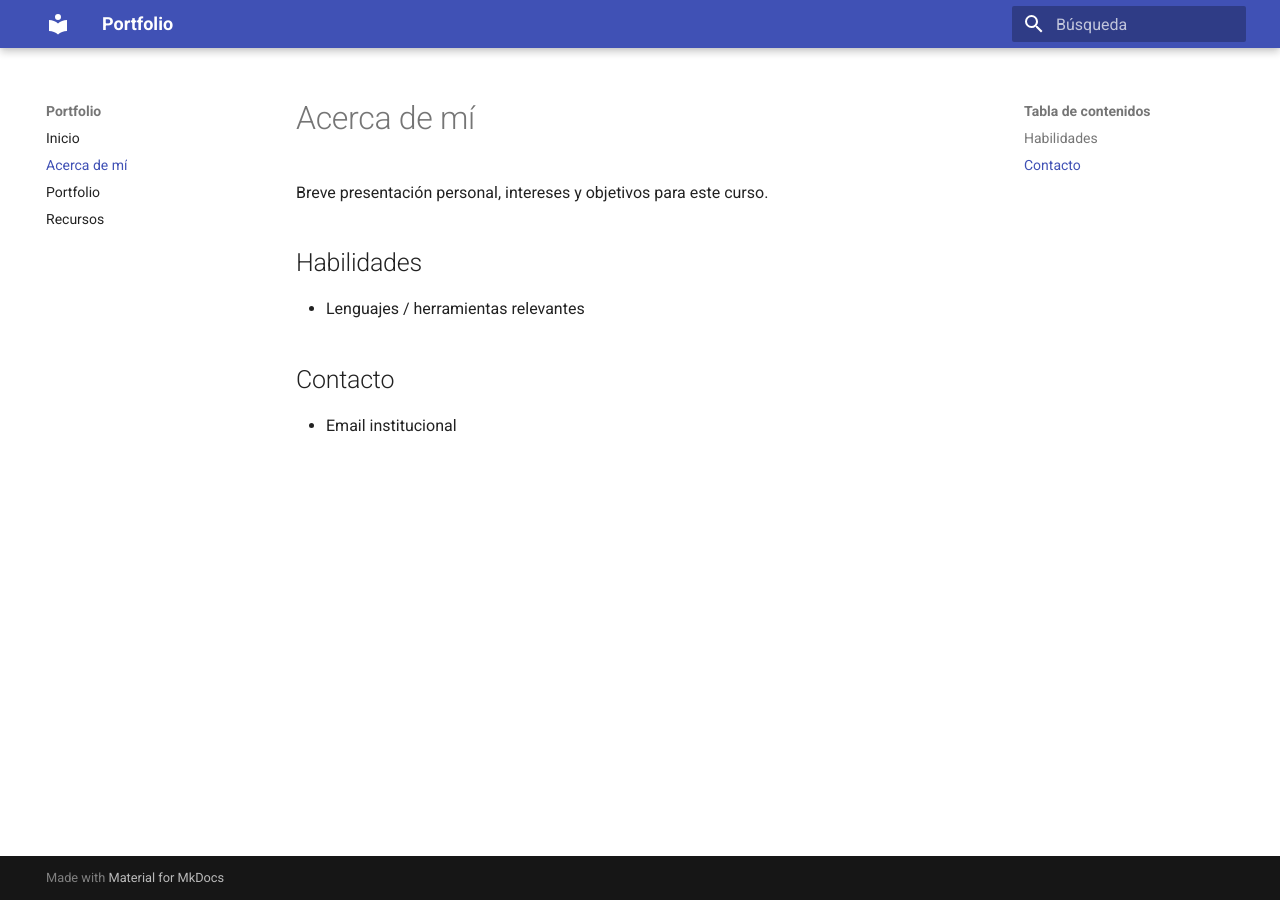
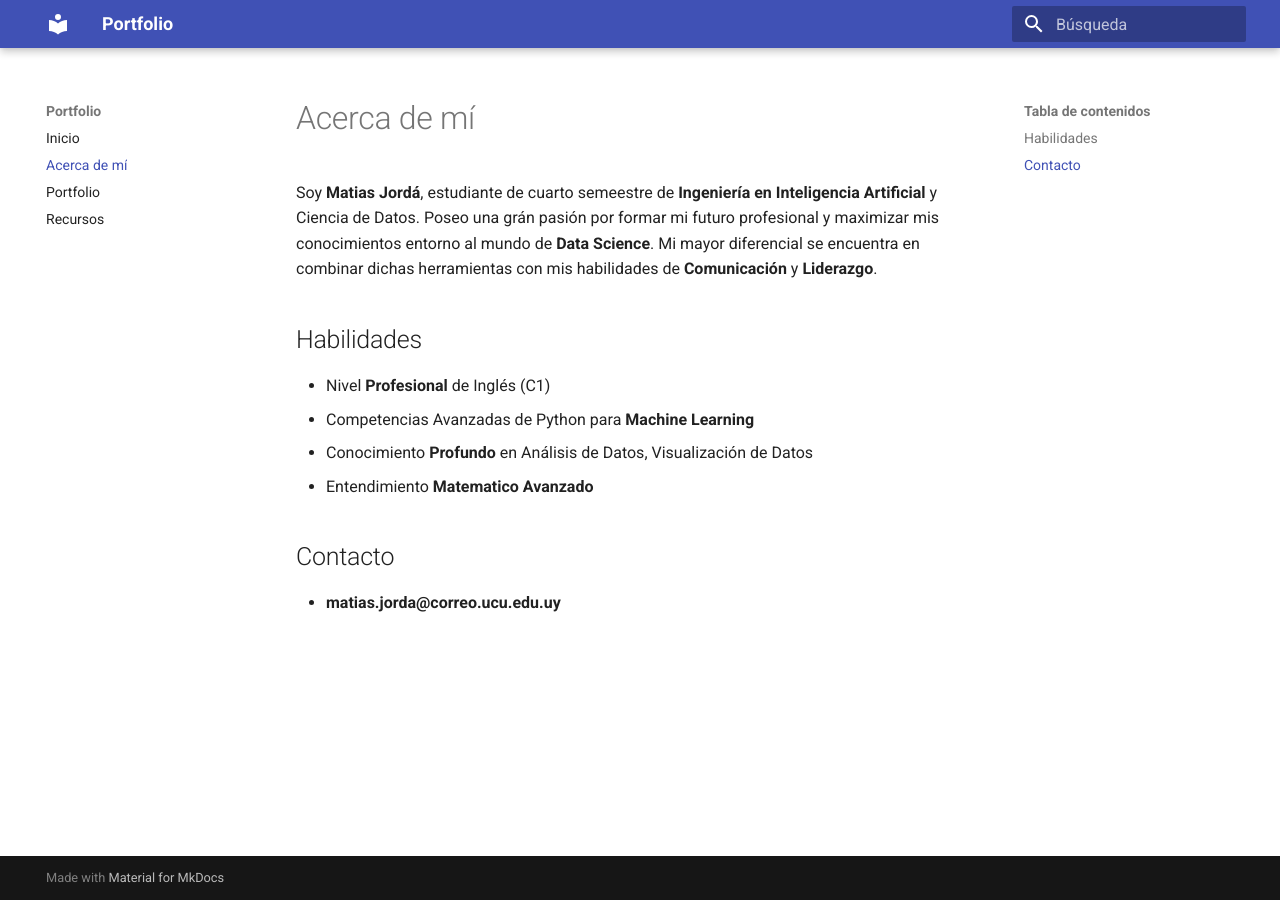
Before and after one commit to MatiasJorda/INGENIERIA-DATOS, an MkDocs documentation site: the page built from docs/acerca.md, in a window 1280 px wide. Built offline with MkDocs 1.6.1 and Material for MkDocs 9.7.7, drawn with Linux system fonts in a browser that asks for light colours.

Commit message:
Update acerca.md

```diff
--- a/docs/acerca.md
+++ b/docs/acerca.md
@@ -5,10 +5,13 @@ date: 2025-01-01
 
 # Acerca de mí
 
-Breve presentación personal, intereses y objetivos para este curso.
+Soy **Matias Jordá**, estudiante de cuarto semeestre de **Ingeniería en Inteligencia Artificial** y Ciencia de Datos. Poseo una grán pasión por formar mi futuro profesional y maximizar mis conocimientos entorno al mundo de **Data Science**. Mi mayor diferencial se encuentra en combinar dichas herramientas con mis habilidades de **Comunicación** y **Liderazgo**.
 
 ## Habilidades
-- Lenguajes / herramientas relevantes
+- Nivel **Profesional** de Inglés (C1)
+- Competencias Avanzadas de Python para **Machine Learning**
+- Conocimiento **Profundo** en Análisis de Datos, Visualización de Datos
+- Entendimiento **Matematico Avanzado**
 
 ## Contacto
-- Email institucional
+- **matias.jorda@correo.ucu.edu.uy**
```
